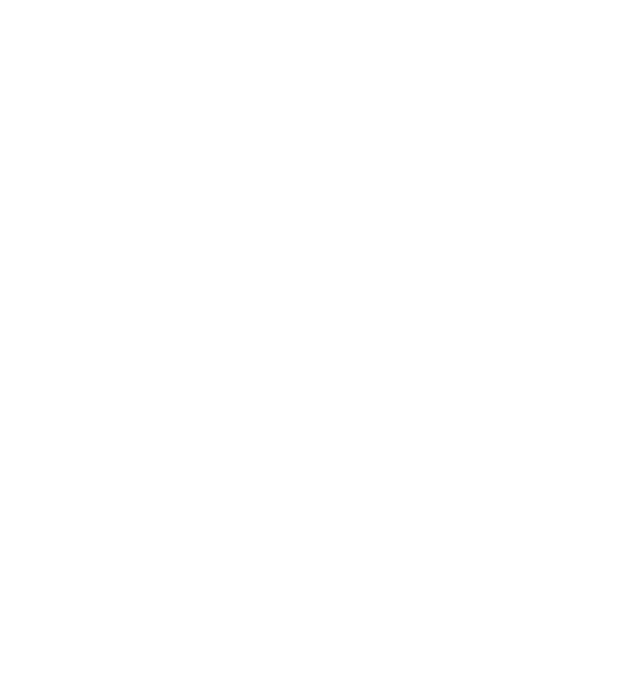
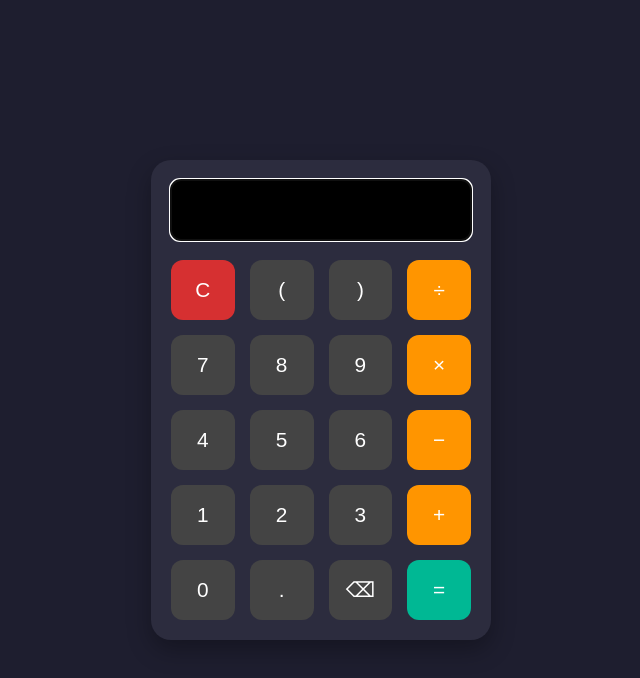
Before and after one commit to Madhukavin/WebCalc, a plain HTML site: page index.html in a window 1280 px wide. Shown: the whole page, without its empty margins (319-959 px from the left). Drawn offline with Linux system fonts and the light colour scheme.

Commit message:
First Update

```diff
--- a/index.html
+++ b/index.html
@@ -1,10 +1,133 @@
 <!DOCTYPE html>
-<html>
+<html lang="en">
 <head>
-    <meta charset="UTF-8" />
-    <title>Simple Calculator</title>
+  <meta charset="UTF-8">
+  <title>Simple Calculator</title>
+  <style>
+    html,body{
+      height:100%;
+      margin:0;
+    }
+    body{
+      display:flex;
+      align-items:center;
+      justify-content:center;
+      background:#1e1e2f;
+      font-family:'Segoe UI',sans-serif;
+    }
+    .calculator{
+      width:300px;
+      background:#2c2c3e;
+      padding:20px;
+      border-radius:20px;
+      box-shadow:0 10px 25px rgba(0,0,0,.3);
+    }
+    .display{
+      width:100%;
+      height:60px;
+      background:#000;
+      color:#0f0;
+      font-size:2rem;
+      text-align:right;
+      border:none;
+      border-radius:10px;
+      padding:10px;
+      box-sizing:border-box;
+      overflow-x:auto;
+      caret-color:#0f0;
+    }
+    .buttons{
+      margin-top:20px;
+      display:grid;
+      grid-template-columns:repeat(4,1fr);
+      gap:15px;
+    }
+    button{
+      height:60px;
+      font-size:1.3rem;
+      border:none;
+      border-radius:12px;
+      background:#444;
+      color:#fff;
+      cursor:pointer;
+      transition:background .2s;
+    }
+    button:hover{background:#666}
+    .operator{background:#ff9500}
+    .equal{background:#00b894}
+    .clear{background:#d63031}
+    @media(max-width:400px){
+      .calculator{width:260px}
+      .display{font-size:1.6rem;height:50px}
+      button{height:50px;font-size:1.1rem}
+    }
+  </style>
 </head>
 <body>
 
+<div class="calculator">
+  <input id="display" class="display" type="text" readonly>
+  <div class="buttons">
+    <button class="clear" onclick="clearDisplay()">C</button>
+    <button onclick="append('(')">(</button>
+    <button onclick="append(')')">)</button>
+    <button class="operator" onclick="append('/')">÷</button>
+    <button onclick="append('7')">7</button>
+    <button onclick="append('8')">8</button>
+    <button onclick="append('9')">9</button>
+    <button class="operator" onclick="append('*')">×</button>
+    <button onclick="append('4')">4</button>
+    <button onclick="append('5')">5</button>
+    <button onclick="append('6')">6</button>
+    <button class="operator" onclick="append('-')">−</button>
+    <button onclick="append('1')">1</button>
+    <button onclick="append('2')">2</button>
+    <button onclick="append('3')">3</button>
+    <button class="operator" onclick="append('+')">+</button>
+    <button onclick="append('0')">0</button>
+    <button onclick="append('.')">.</button>
+    <button onclick="backspace()">⌫</button>
+    <button class="equal" onclick="calculate()">=</button>
+  </div>
+</div>
+
+<script>
+  const display = document.getElementById('display');
+  function updateCaret() {
+    display.focus();
+    const len = display.value.length;
+    display.setSelectionRange(len, len);
+    display.scrollLeft = display.scrollWidth;
+  }
+  function append(val) {
+    display.value += val;
+    updateCaret();
+  }
+  function clearDisplay() {
+    display.value = '';
+    updateCaret();
+  }
+  function backspace() {
+    display.value = display.value.slice(0, -1);
+    updateCaret();
+  }
+  function calculate() {
+    try {
+      display.value = eval(display.value) || '';
+    } catch {
+      display.value = 'Error';
+    }
+    updateCaret();
+  }
+  document.addEventListener('keydown', e => {
+    const k = e.key;
+    if ((k >= '0' && k <= '9') || "+-*/().".includes(k)) { append(k); }
+    else if (k === 'Enter') { e.preventDefault(); calculate(); }
+    else if (k === 'Backspace') { backspace(); }
+    else if (k === 'Escape') { clearDisplay(); }
+  });
+  updateCaret();
+</script>
+
 </body>
 </html>
```
